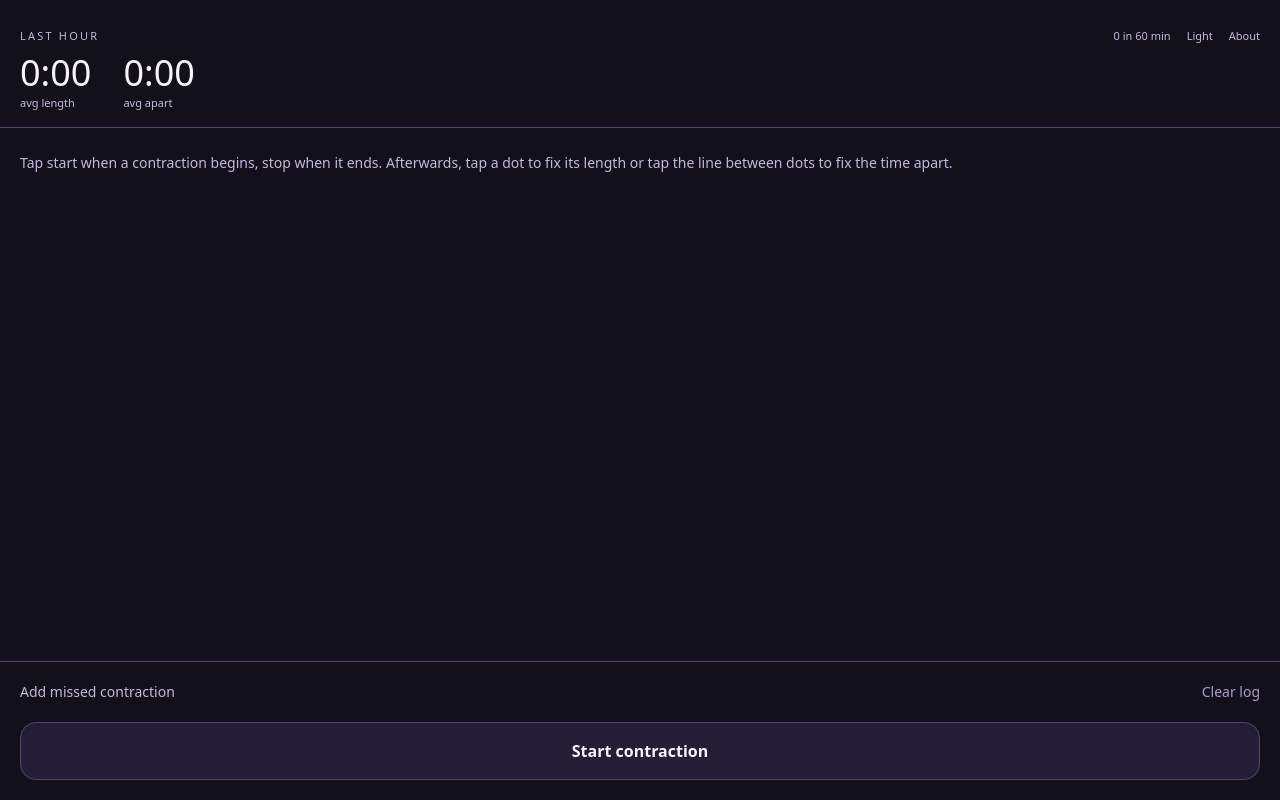
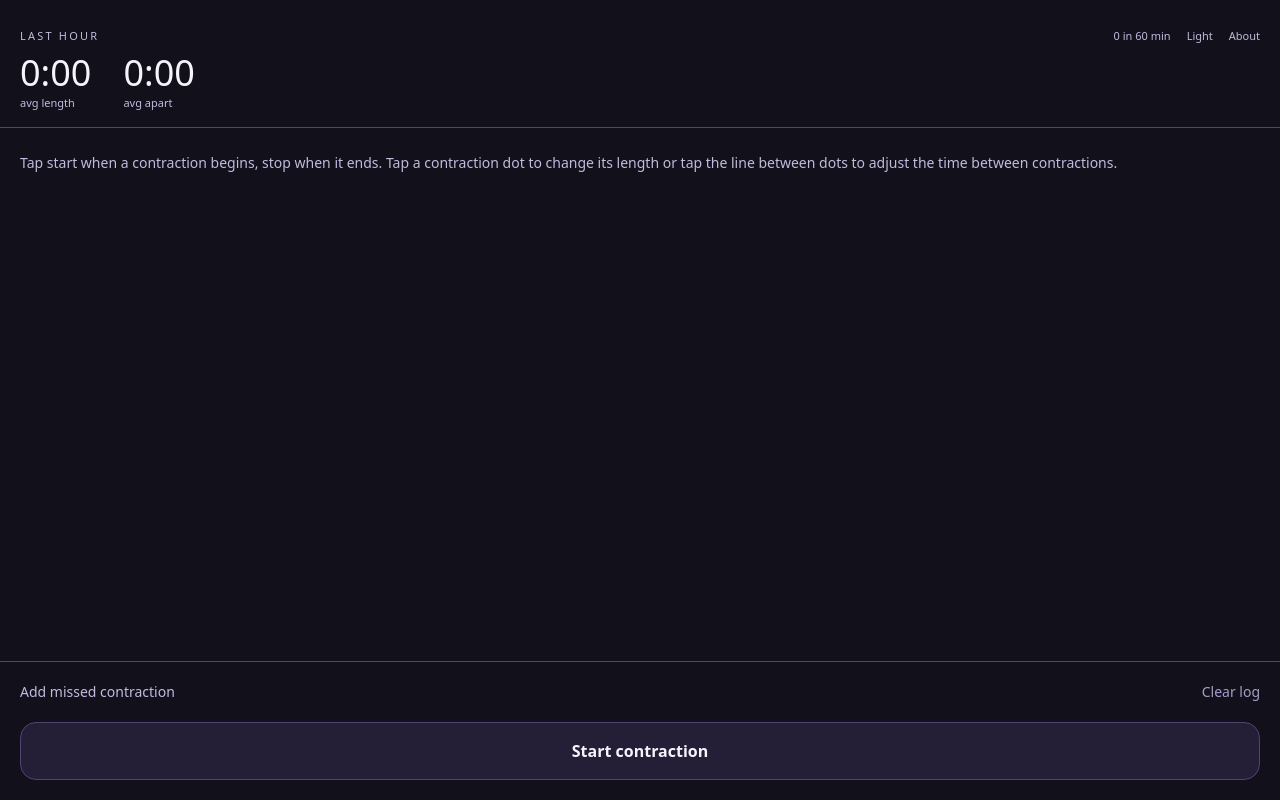
Before and after one commit to ca1ebd/contraction-timer, a React (Vite) app: page / in a window 1280 px wide. Built offline with nearby package versions, Linux system fonts and the light colour scheme.

Commit message:
Clarify empty-state help text copy (#4)

```diff
--- a/src/ContractionTimer.tsx
+++ b/src/ContractionTimer.tsx
@@ -269,8 +269,8 @@ export default function ContractionTimer() {
       <div className="flex-1 overflow-y-auto px-5 py-6">
         {list.length === 0 ? (
           <p className="ct-muted text-sm leading-relaxed select-text">
-            Tap start when a contraction begins, stop when it ends. Afterwards, tap a dot to fix
-            its length or tap the line between dots to fix the time apart.
+            Tap start when a contraction begins, stop when it ends. Tap a contraction dot to
+            change its length or tap the line between dots to adjust the time between contractions.
           </p>
         ) : (
           rev.map((c, ri) => {
```
